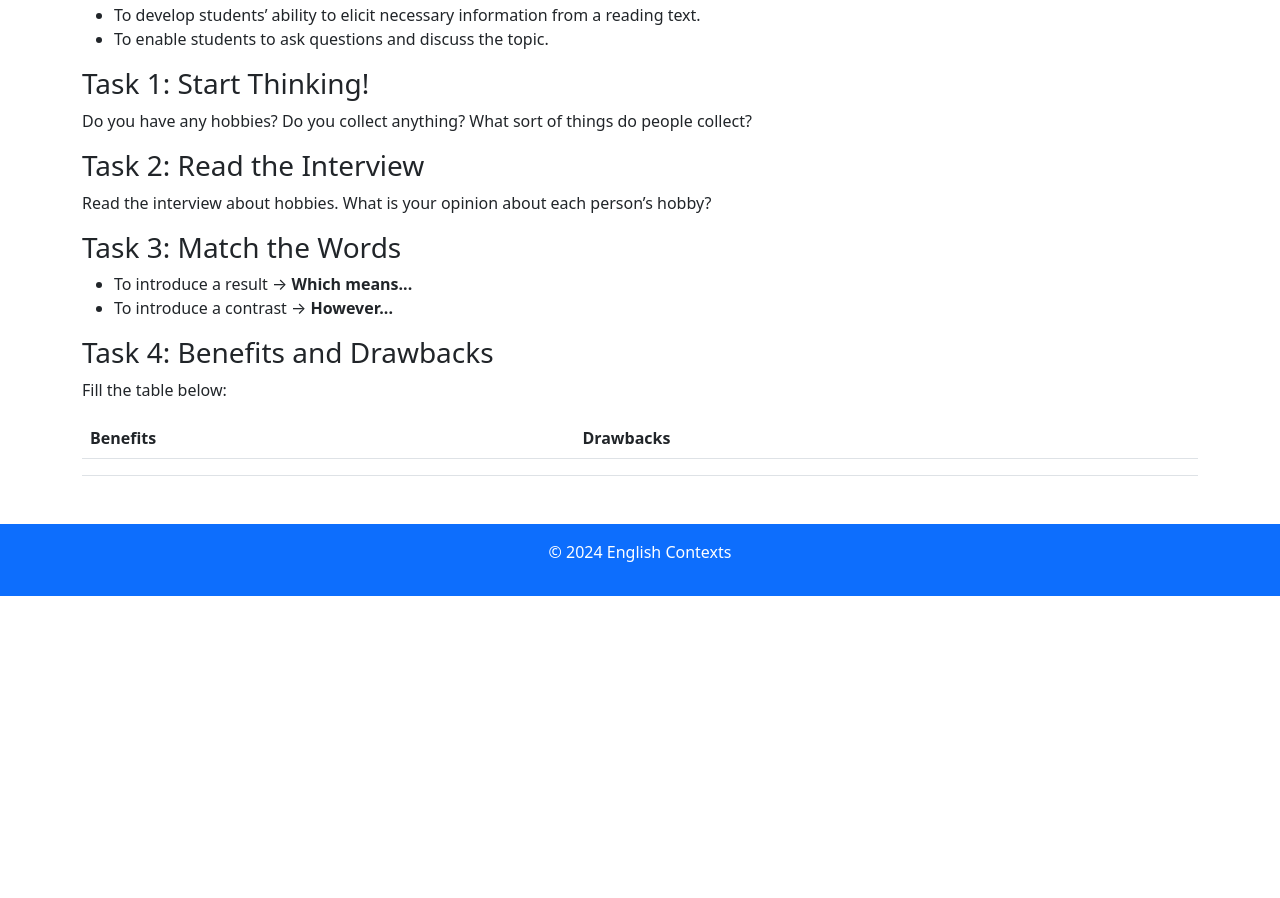
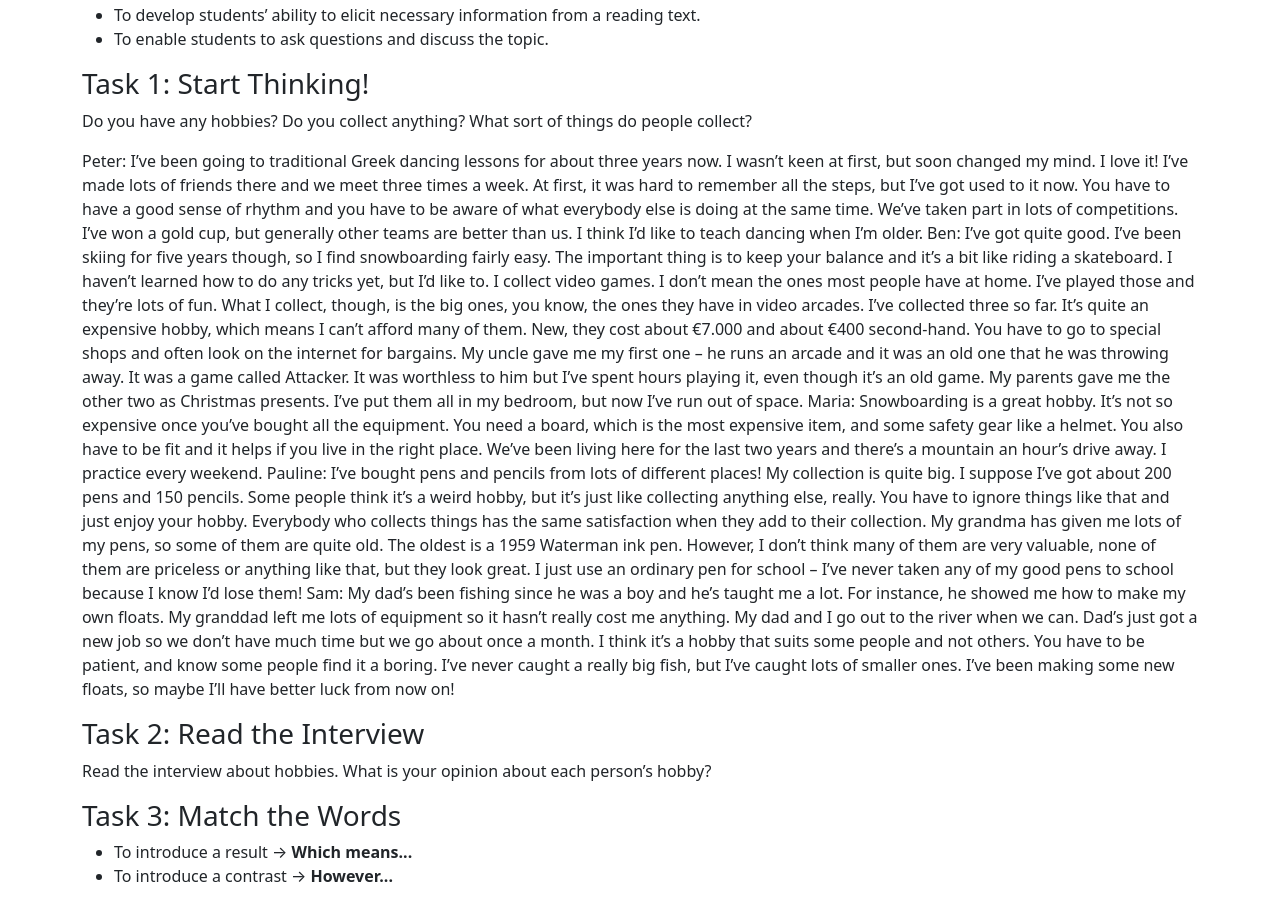
Before and after one commit to sandinakazman/kazman, a plain HTML site: page module1.html in a window 1280 px wide. Shown: the part 339-1237 px from the top of the page. Before the commit the page ends 935 px from the top, so only its background shows below. Drawn offline with nearby package versions, Linux system fonts and the light colour scheme.

Commit message:
Update module1.html

```diff
--- a/module1.html
+++ b/module1.html
@@ -37,6 +37,22 @@
 
         <h3>Task 1: Start Thinking!</h3>
         <p>Do you have any hobbies? Do you collect anything? What sort of things do people collect?</p>
+        <p>Peter:
+I’ve been going to traditional Greek dancing lessons for about three years now. I wasn’t keen at first, but soon changed my mind. I love it! I’ve made lots of friends there and we meet three times a week. At first, it was hard to remember all the steps, but I’ve got used to it now. You have to have a good sense of rhythm and you have to be aware of what everybody else is doing at the same time.
+We’ve taken part in lots of competitions. I’ve won a gold cup, but generally other teams are better than us. I think I’d like to teach dancing when I’m older.
+Ben:
+I’ve got quite good. I’ve been skiing for five years though, so I find snowboarding fairly easy. The important thing is to keep your balance and it’s a bit like riding a skateboard. I haven’t learned how to do any tricks yet, but I’d like to.
+I collect video games. I don’t mean the ones most people have at home. I’ve played those and they’re lots of fun. What I collect, though, is the big ones, you know, the ones they have in video arcades. I’ve collected three so far. It’s quite an expensive hobby, which means I can’t afford many of them. New, they cost about €7.000 and about €400 second-hand. You have to go to special shops and often look on the internet for bargains.
+My uncle gave me my first one – he runs an arcade and it was an old one that he was throwing away. It was a game called Attacker. It was worthless to him but I’ve spent hours playing it, even though it’s an old game. My parents gave me the other two as Christmas presents. I’ve put them all in my bedroom, but now I’ve run out of space.
+Maria:
+Snowboarding is a great hobby. It’s not so expensive once you’ve bought all the equipment. You need a board, which is the most expensive item, and some safety gear like a helmet. You also have to be fit and it helps if you live in the right place.
+We’ve been living here for the last two years and there’s a mountain an hour’s drive away. I practice every weekend.
+Pauline:
+I’ve bought pens and pencils from lots of different places! My collection is quite big. I suppose I’ve got about 200 pens and 150 pencils. Some people think it’s a weird hobby, but it’s just like collecting anything else, really. You have to ignore things like that and just enjoy your hobby.
+Everybody who collects things has the same satisfaction when they add to their collection. My grandma has given me lots of my pens, so some of them are quite old. The oldest is a 1959 Waterman ink pen. However, I don’t think many of them are very valuable, none of them are priceless or anything like that, but they look great. I just use an ordinary pen for school – I’ve never taken any of my good pens to school because I know I’d lose them!
+Sam: My dad’s been fishing since he was a boy and he’s taught me a lot. For instance, he showed me how to make my own floats. My granddad left me lots of equipment so it hasn’t really cost me anything. My dad and I go out to the river when we can. Dad’s just got a new job so we don’t have much time but we go about once a month. I think it’s a hobby that suits some people and not others. You have to be patient, and know some people find it a boring.
+I’ve never caught a really big fish, but I’ve caught lots of smaller ones. I’ve been making some new floats, so maybe I’ll have better luck from now on!</p>
+
 
         <h3>Task 2: Read the Interview</h3>
         <p>Read the interview about hobbies. What is your opinion about each person’s hobby?</p>
```
